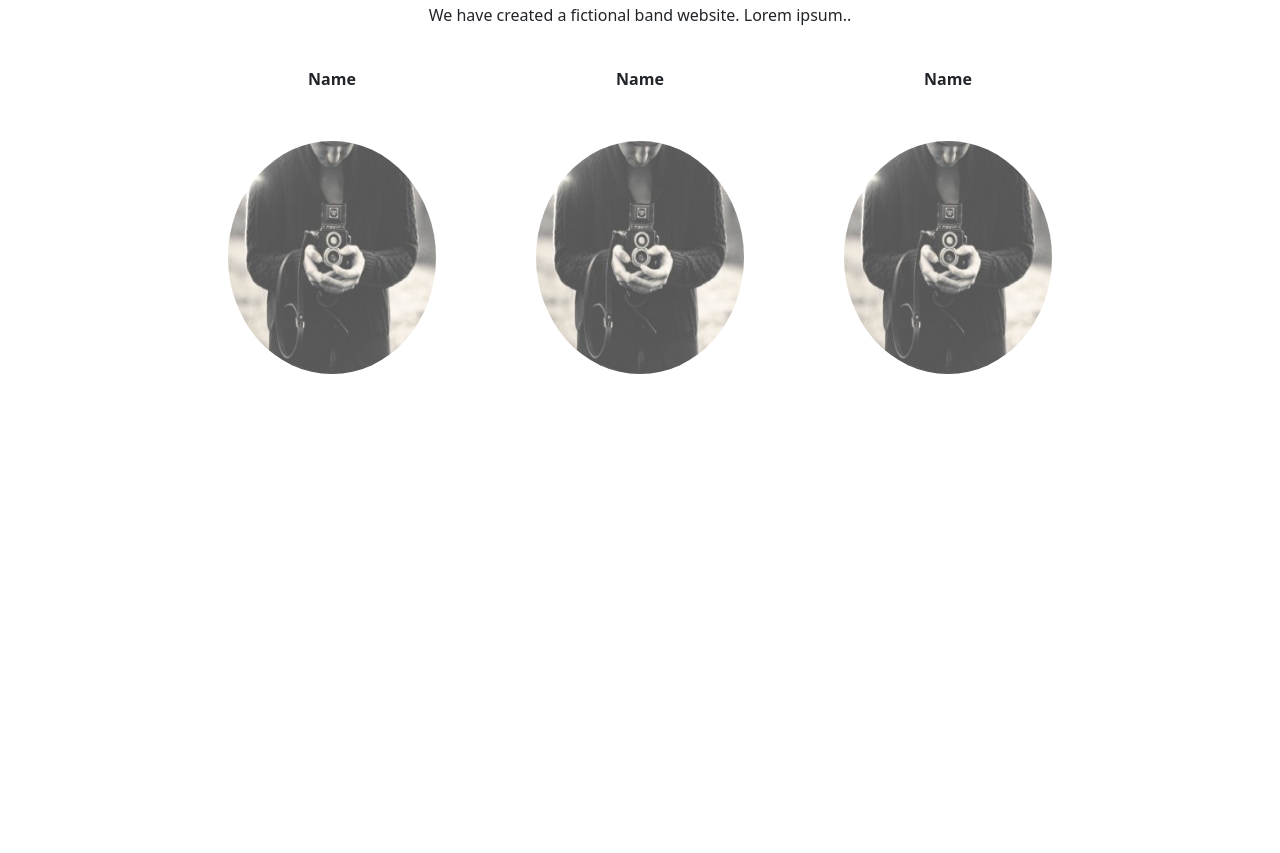
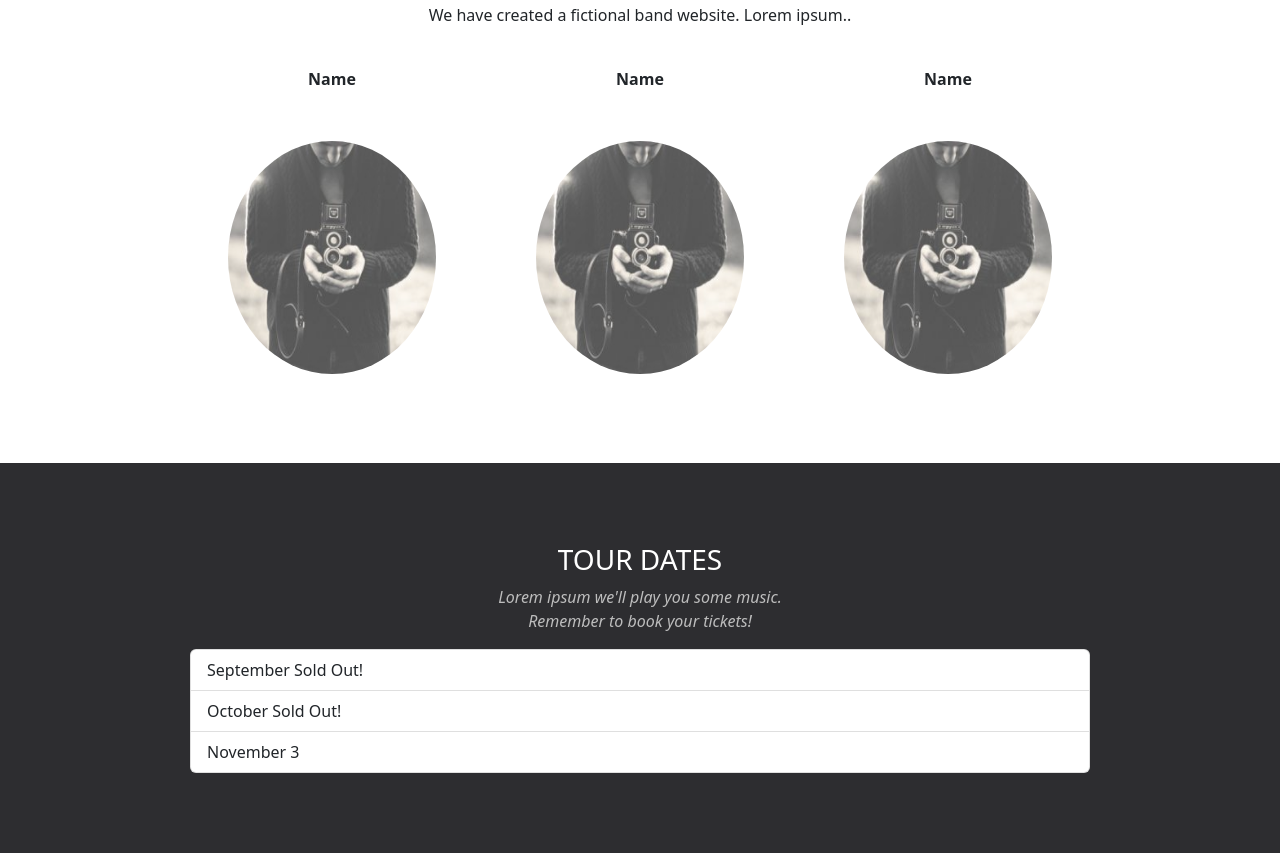
Before and after one commit to KeriBence/Band, a plain HTML site: page index.html in a window 1280 px wide. Shown: the part 905-1758 px from the top of the page. Before the commit the page ends 1368 px from the top, so only its background shows below. Drawn offline with nearby package versions, Linux system fonts and the light colour scheme.

Commit message:
tour container

```diff
--- a/index.html
+++ b/index.html
@@ -98,6 +98,19 @@
         </div>
     </div>
 
+    <div class="bg-1">
+        <div class="container">
+          <h3 class="text-center">TOUR DATES</h3>
+          <p class="text-center">Lorem ipsum we'll play you some music.<br> Remember to book your tickets!</p>
+
+          <ul class="list-group">
+            <li class="list-group-item">September Sold Out!</li>
+            <li class="list-group-item">October Sold Out!</li>
+            <li class="list-group-item">November 3</li>
+          </ul>
+        </div>
+    </div>
+
     <script src='https://cdnjs.cloudflare.com/ajax/libs/bootstrap/5.2.2/js/bootstrap.bundle.min.js' integrity='sha512-BOsvKbLb0dB1IVplOL9ptU1EYA+LuCKEluZWRUYG73hxqNBU85JBIBhPGwhQl7O633KtkjMv8lvxZcWP+N3V3w==' crossorigin='anonymous'></script>
 </body>
 </html>
--- a/style.css
+++ b/style.css
@@ -30,3 +30,14 @@
       display: none; /* Hide the carousel text when the screen is less than 600 pixels wide */
     }
 }
+
+.bg-1 {
+    background: #2d2d30;
+    color: #bdbdbd;
+}
+
+.bg-1 h3 {color: #fff;
+}
+
+.bg-1 p {font-style: italic;
+}
```
